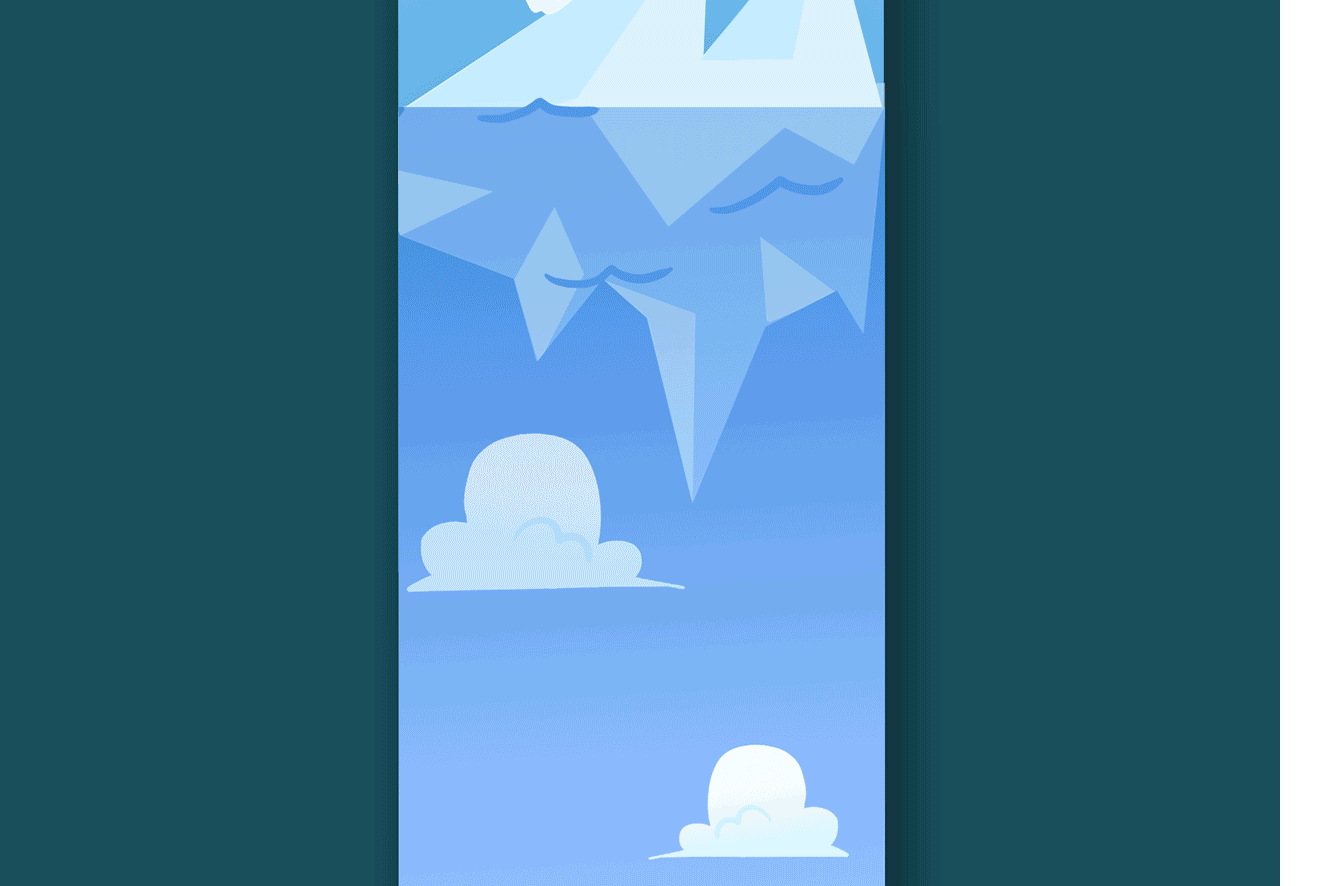
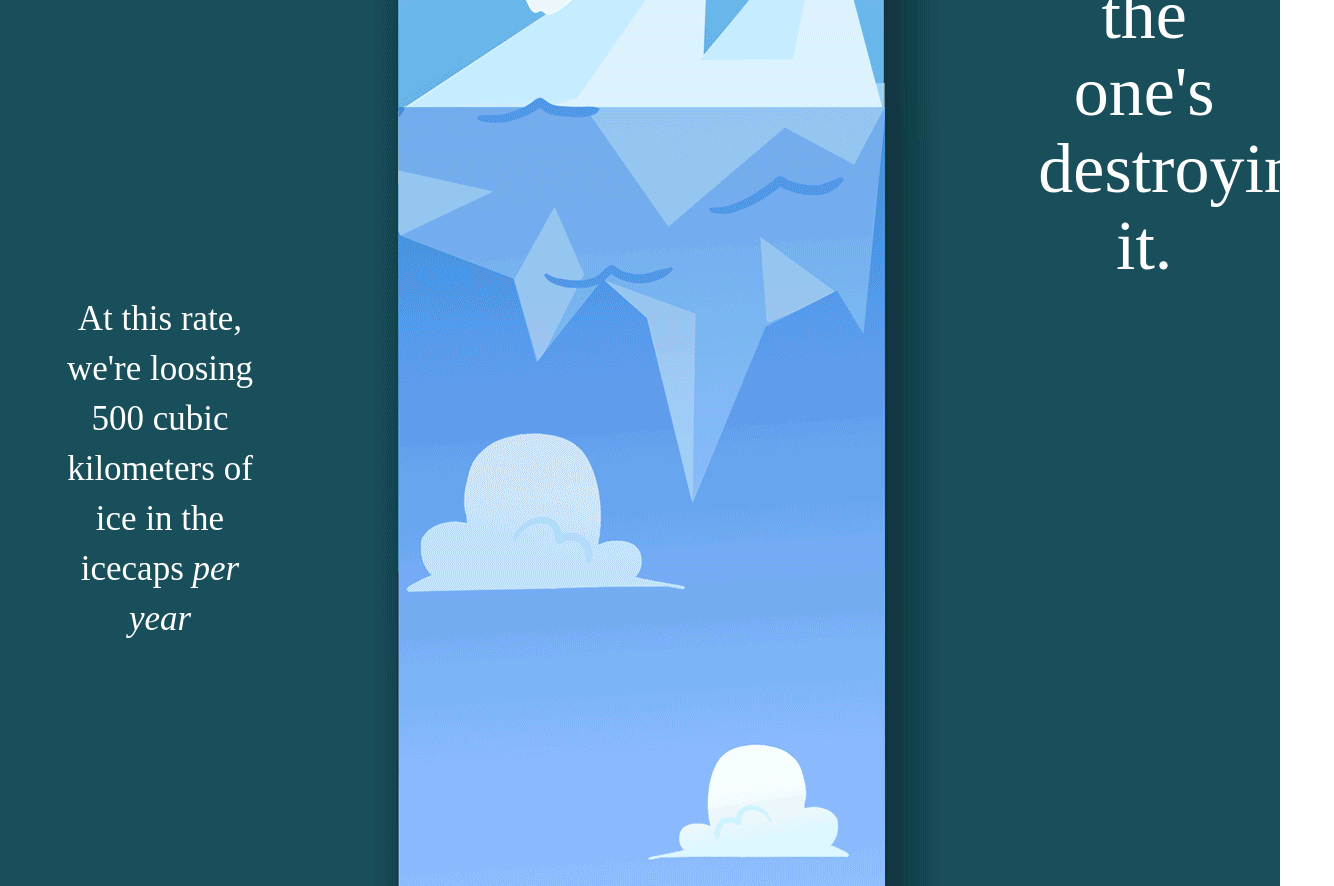
Before and after one commit to GlobalDairy/savetheworld, a website: page index.html in a window 1280 px wide. Shown: the part 921-1807 px from the top of the page, 1334 px wide, since content can reach past the window. Drawn offline with nearby package versions, Linux system fonts and the light colour scheme.

```diff
--- a/css/index.sass
+++ b/css/index.sass
@@ -6,8 +6,18 @@
         #slide-1
             .inner-slide
                 height: 100%
+                position: relative
+                top: 200px
+                #col2
+                    top: 300px
+                h1
+                    font-size: 5em
+                p
+                    font-size: 2.5em
+                .text-panel
+                    margin-top: 300px
             .center-col
-                height: 6861px
+                height: 6880px
                 background-image: url("https://github.com/GlobalDairy/savetheworld/blob/gh-pages/img/arrow.png?raw=true")
                 background-position: center top
                 background-repeat: no-repeat
--- a/index.html
+++ b/index.html
@@ -24,10 +24,20 @@
     <div class="container-fluid" id="maincontent-container">
         <div class="row slide text-center" id="slide-1">
             <div class="col-xs-3 inner-slide">
+                <div class="col-xs-10 col-xs-offset-1 text-panel">
+                    <h1>Our enviroment needs <i>our help.</i></h1>
+                </div>
+                <div class="col-xs-10 col-xs-offset-1 text-panel">
+                    <p>At this rate, we're loosing 500 cubic kilometers of ice in the icecaps <i>per year</i>
+                    </p>
+                </div>
             </div>
             <div class="col-xs-6 center-col">
             </div>
             <div class="col-xs-3 inner-slide">
+                <div class="col-xs-10 col-xs-offset-2 text-panel" id="col2">
+                    <h1>We're the one's destroying it.</h1>
+                </div>
             </div>
         </div>
     </div>
```
Also changed, not shown: css/index.css, 1 other file.
